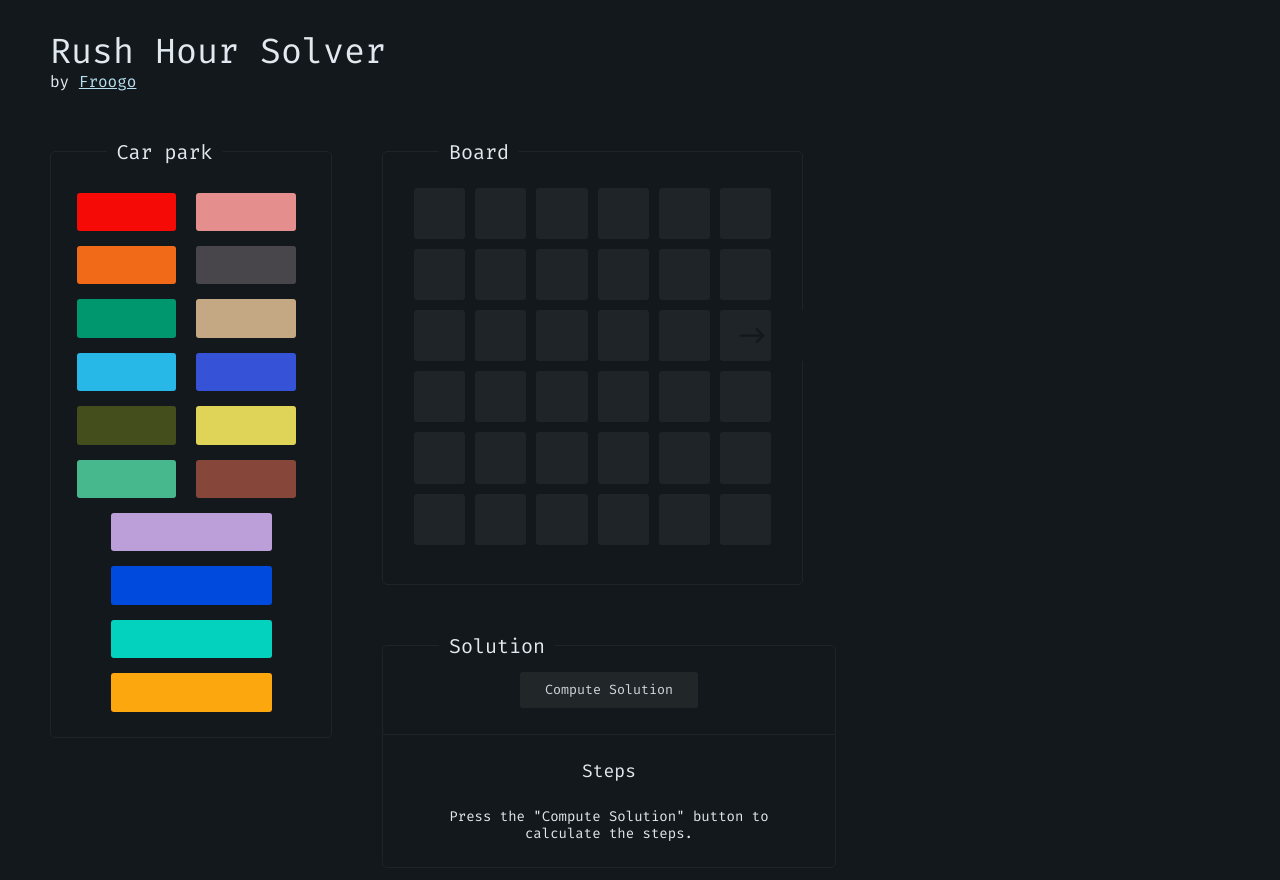
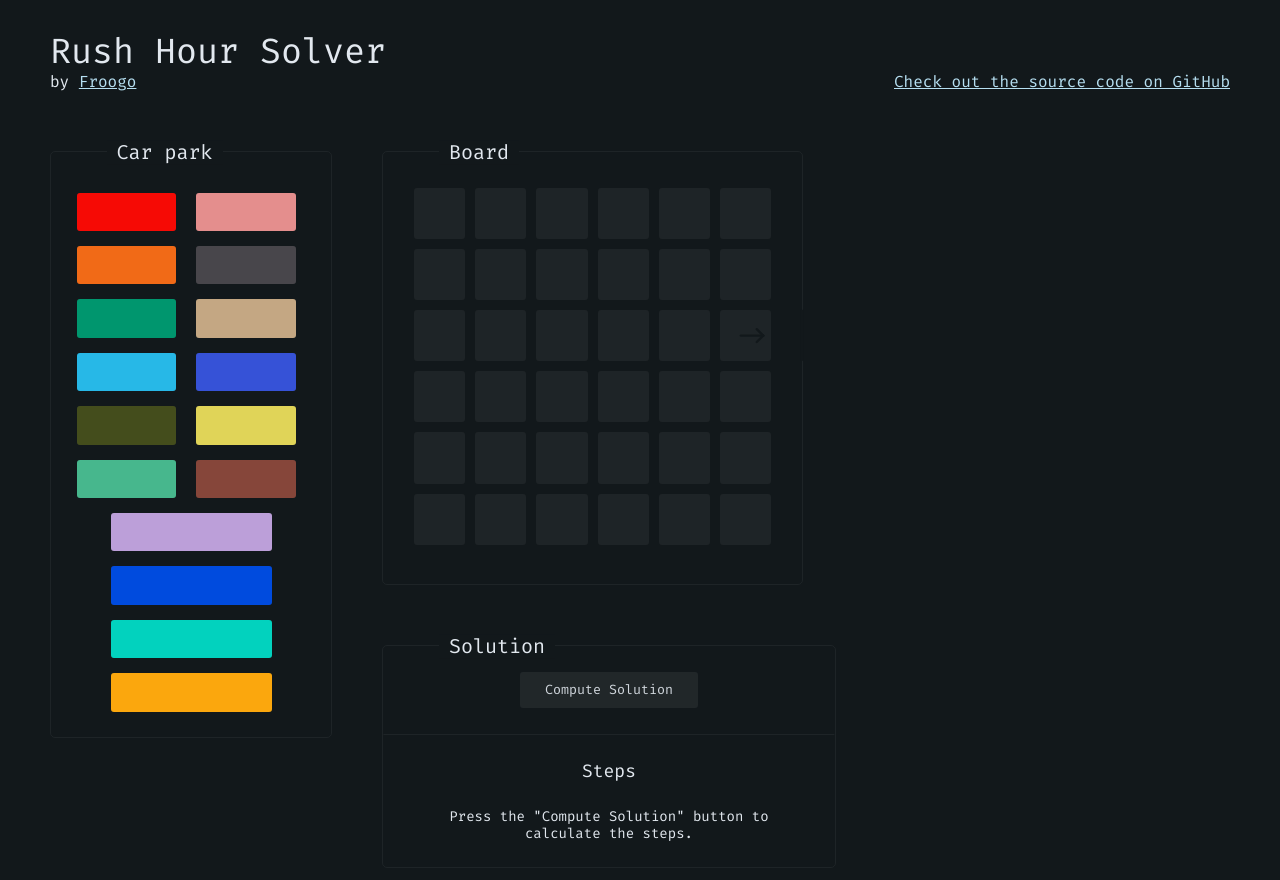
Before and after one commit to VolticFroogo/rush-hour-web, a React (Create React App) app: page / in a window 1280 px wide. Shown: the top 880 px of the page. Built offline with nearby package versions, Linux system fonts and the light colour scheme.

Commit message:
Added source code link to navbar
Added a link to the GitHub repo on the navbar.

```diff
--- a/src/Navbar/Navbar.css
+++ b/src/Navbar/Navbar.css
@@ -12,3 +12,8 @@
 .Navbar .Credit {
     width: fit-content;
 }
+
+.Navbar .Source {
+    float: right;
+    transform: translateY(-19px);
+}
--- a/src/Navbar/Navbar.tsx
+++ b/src/Navbar/Navbar.tsx
@@ -7,6 +7,8 @@ function Navbar() {
             <div className="Title">Rush Hour Solver</div>
             {/* eslint-disable-next-line */}
             <div className="Credit">by <a href="https://froogo.co.uk/" target="_blank">Froogo</a></div>
+            {/* eslint-disable-next-line */}
+            <div className="Source"><a href="https://github.com/VolticFroogo/rush-hour-web" target="_blank">Check out the source code on GitHub</a></div>
         </div>
     );
 }
```
